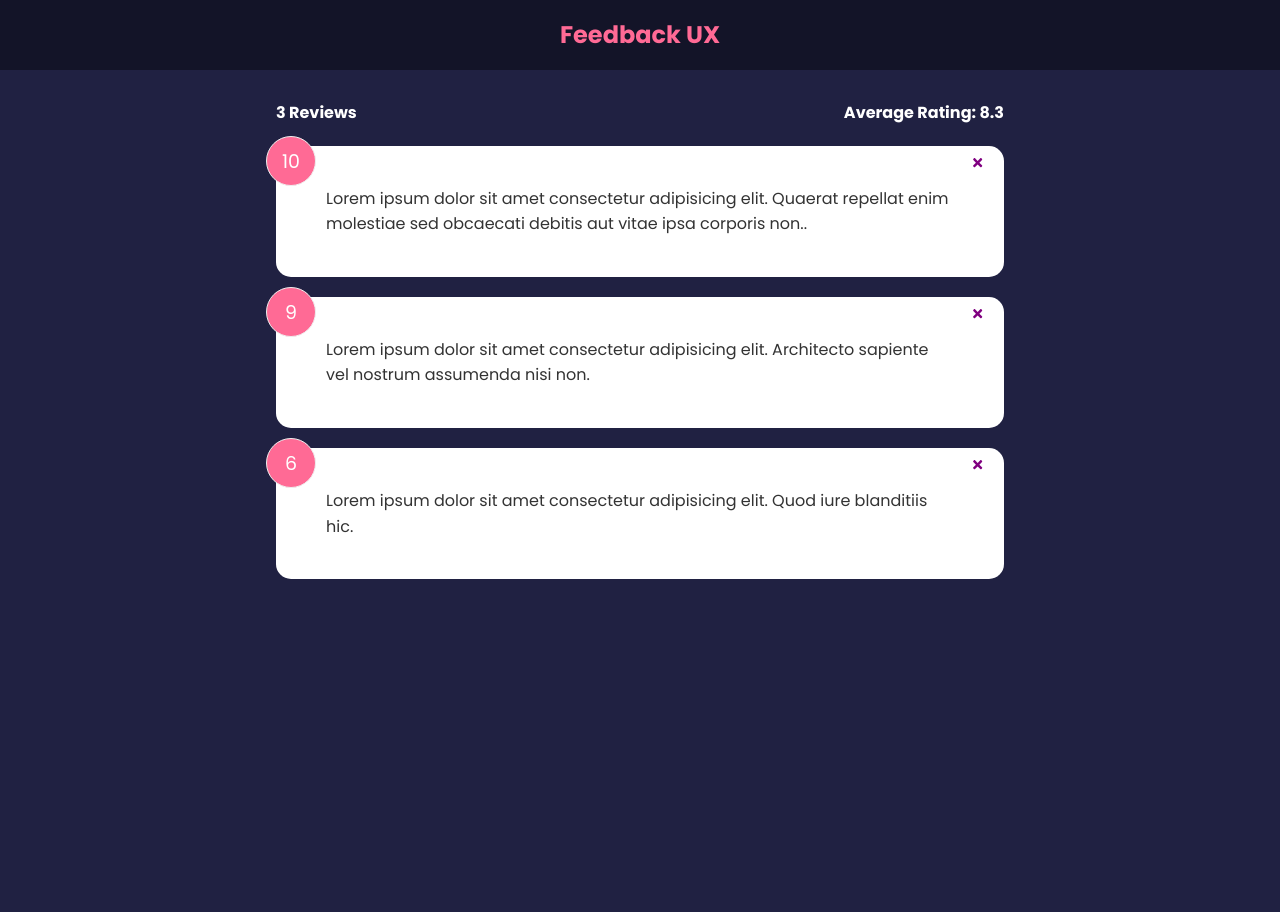
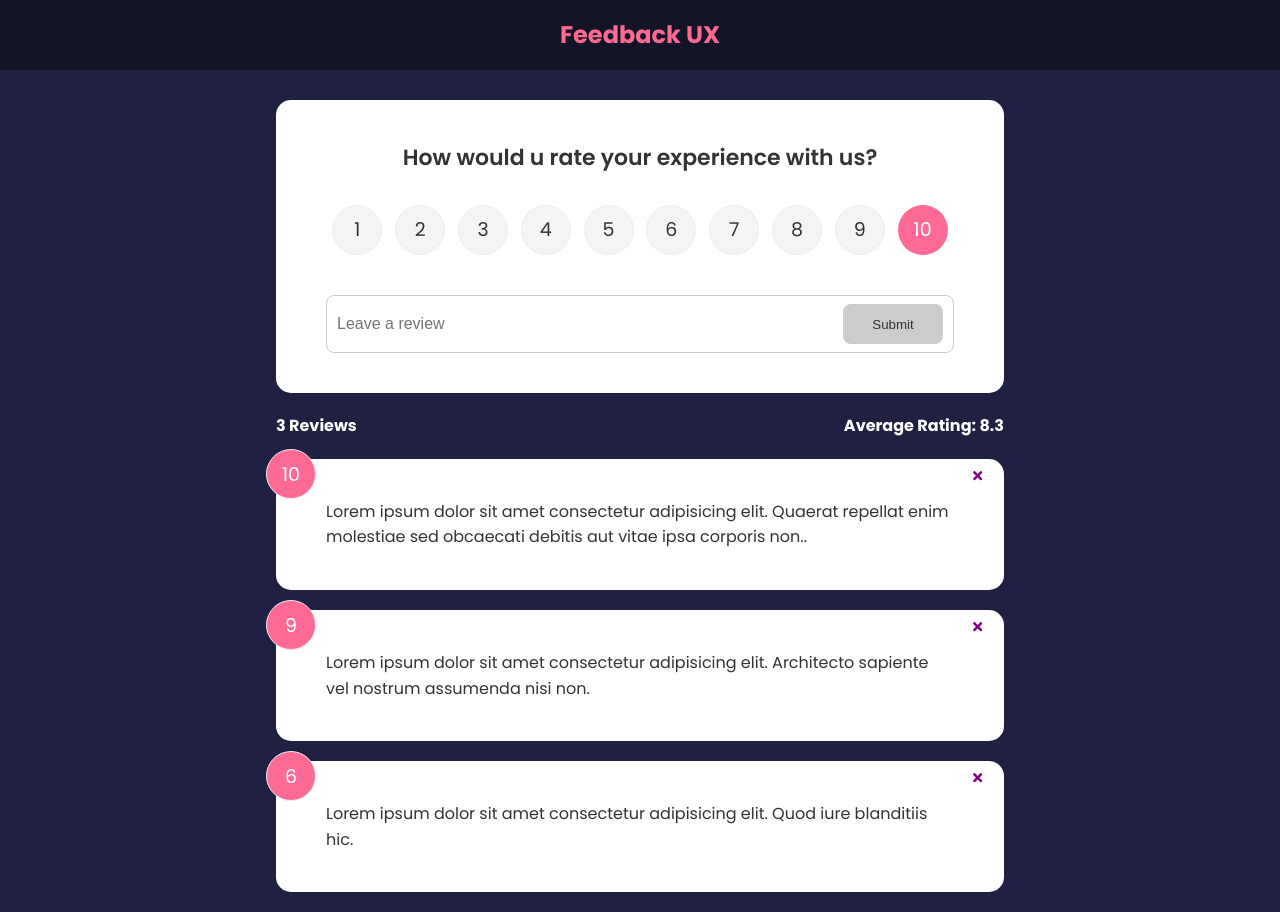
Before and after one commit to raunak96/feedback-app, a React (Create React App) app: page / in a window 1280 px wide. Before the commit the page ends 800 px from the top, so only its background shows below. Built offline with nearby package versions, Linux system fonts and the light colour scheme.

Commit message:
adding feedback and little animation added

```diff
--- a/package.json
+++ b/package.json
@@ -6,10 +6,12 @@
     "@testing-library/jest-dom": "^5.16.5",
     "@testing-library/react": "^13.4.0",
     "@testing-library/user-event": "^13.5.0",
+    "framer-motion": "^7.5.1",
     "react": "^18.2.0",
     "react-dom": "^18.2.0",
     "react-icons": "^4.4.0",
     "react-scripts": "5.0.1",
+    "uuid": "^9.0.0",
     "web-vitals": "^2.1.4"
   },
   "scripts": {
--- a/src/App.js
+++ b/src/App.js
@@ -1,8 +1,10 @@
 import { useState } from "react";
+import FeedbackForm from "./components/FeedbackForm";
 import FeedbackList from "./components/FeedbackList";
 import Header from "./components/Header";
 import Stats from "./components/Stats";
 import FeedbackData from "./data/FeedbackData";
+import { v4 as uuidv4 } from "uuid";
 
 const App = () => {
 	const [feedback, setFeedback] = useState(FeedbackData);
@@ -10,10 +12,15 @@
 		if (window.confirm("Are you sure you want to delete?"))
 			setFeedback(prev => prev.filter(item => item.id !== id));
 	};
+	const addFeedback = newFeedback => {
+		newFeedback.id = uuidv4();
+		setFeedback(prev => [newFeedback, ...prev]);
+	};
 	return (
 		<>
 			<Header />
 			<div className="container">
+				<FeedbackForm handleAdd={addFeedback} />
 				<Stats feedback={feedback} />
 				<FeedbackList
 					feedback={feedback}
--- /dev/null
+++ b/src/components/FeedbackForm.jsx
@@ -0,0 +1,60 @@
+import { useRef, useState } from "react";
+import RatingSelect from "./RatingSelect";
+import Button from "./shared/Button";
+import Card from "./shared/Card";
+import PropTypes from "prop-types";
+
+const FeedbackForm = ({ handleAdd }) => {
+	const textRef = useRef();
+	const ratingRef = useRef();
+	const [message, setMessage] = useState("");
+	const [isDisabled, setIsDisabled] = useState(true);
+	const [reset, setReset] = useState(0);
+	const handleSubmit = e => {
+		e.preventDefault();
+		if (isDisabled) return;
+		const newFeedback = {
+			text: textRef.current.value,
+			rating: +ratingRef.current.value,
+		};
+		handleAdd(newFeedback);
+		e.target.reset();
+		setReset(prev => prev ^ 1);
+	};
+	const handleChange = () => {
+		if (textRef.current?.value === "") {
+			setIsDisabled(true);
+			setMessage("");
+		} else if (textRef.current?.value?.trim()?.length >= 10) {
+			setIsDisabled(false);
+			setMessage("");
+		} else {
+			setIsDisabled(true);
+			setMessage("Text must be at least 10 characters long");
+		}
+	};
+	return (
+		<Card>
+			<form onSubmit={handleSubmit}>
+				<h2>How would u rate your experience with us?</h2>
+				<RatingSelect ref={ratingRef} reset={reset} />
+				<div className="input-group">
+					<input
+						ref={textRef}
+						type="text"
+						placeholder="Leave a review"
+						onChange={handleChange}
+					/>
+					<Button type="submit" isDisabled={isDisabled}>
+						Submit
+					</Button>
+				</div>
+				{message && <div className="message">{message}</div>}
+			</form>
+		</Card>
+	);
+};
+FeedbackForm.propTypes = {
+	handleAdd: PropTypes.func.isRequired,
+};
+export default FeedbackForm;
--- a/src/components/FeedbackList.jsx
+++ b/src/components/FeedbackList.jsx
@@ -1,17 +1,26 @@
 import FeedbackItem from "./FeedbackItem";
 import PropTypes from "prop-types";
+import { AnimatePresence, motion } from "framer-motion";
 
 const FeedbackList = ({ feedback, handleDelete }) => {
 	return !feedback || feedback.length === 0 ? (
 		<p>No Feedbacks to Show</p>
 	) : (
 		<div className="feedback-list">
+			<AnimatePresence></AnimatePresence>
 			{feedback.map(item => (
-				<FeedbackItem
+				<motion.div
 					key={item.id}
-					item={item}
-					handleDelete={handleDelete}
-				/>
+					initial={{ opacity: 0 }}
+					animate={{ opacity: 1 }}
+					transition={{ duration: 1 }}
+					exit={{ opacity: 0 }}>
+					<FeedbackItem
+						key={item.id}
+						item={item}
+						handleDelete={handleDelete}
+					/>
+				</motion.div>
 			))}
 		</div>
 	);
@@ -19,7 +28,7 @@
 FeedbackList.propTypes = {
 	feedback: PropTypes.arrayOf(
 		PropTypes.shape({
-			id: PropTypes.number.isRequired,
+			id: PropTypes.string.isRequired,
 			text: PropTypes.string.isRequired,
 			rating: PropTypes.number.isRequired,
 		})
--- /dev/null
+++ b/src/components/RatingSelect.jsx
@@ -0,0 +1,29 @@
+import { forwardRef, useEffect, useId, useState } from "react";
+
+const RatingSelect = forwardRef(({ reset }, ref) => {
+	const [rating, setRating] = useState(10);
+	const id = useId();
+	useEffect(() => {
+		setRating(10);
+	}, [reset]);
+	return (
+		<ul className="rating">
+			{[...Array(10)].map((_, i) => (
+				<li key={`${id}-${i + 1}`}>
+					<input
+						type="radio"
+						name="rating"
+						id={`${id}-${i + 1}`}
+						value={i + 1}
+						checked={rating === i + 1}
+						onChange={e => setRating(+e.target.value)}
+						ref={rating === i + 1 ? ref : null}
+					/>
+					<label htmlFor={`${id}-${i + 1}`}>{i + 1}</label>
+				</li>
+			))}
+		</ul>
+	);
+});
+
+export default RatingSelect;
--- /dev/null
+++ b/src/components/shared/Button.jsx
@@ -0,0 +1,24 @@
+import PropTypes from "prop-types";
+
+const Button = ({ children, version, type, isDisabled }) => {
+	return (
+		<button
+			type={type}
+			disabled={isDisabled}
+			className={`btn btn-${version}`}>
+			{children}
+		</button>
+	);
+};
+Button.defaultProps = {
+	version: "primary",
+	type: "button",
+	isDisabled: false,
+};
+Button.propTypes = {
+	children: PropTypes.node.isRequired,
+	version: PropTypes.string,
+	type: PropTypes.string,
+	isDisabled: PropTypes.bool,
+};
+export default Button;
--- a/src/data/FeedbackData.js
+++ b/src/data/FeedbackData.js
@@ -1,16 +1,16 @@
 const FeedbackData = [
 	{
-		id: 1,
+		id: "1",
 		rating: 10,
 		text: "Lorem ipsum dolor sit amet consectetur adipisicing elit. Quaerat repellat enim molestiae sed obcaecati debitis aut vitae ipsa corporis non..",
 	},
 	{
-		id: 2,
+		id: "2",
 		rating: 9,
 		text: "Lorem ipsum dolor sit amet consectetur adipisicing elit. Architecto sapiente vel nostrum assumenda nisi non.",
 	},
 	{
-		id: 3,
+		id: "3",
 		rating: 6,
 		text: "Lorem ipsum dolor sit amet consectetur adipisicing elit. Quod iure blanditiis hic.",
 	},
--- a/src/index.css
+++ b/src/index.css
@@ -165,7 +165,7 @@
 .btn:disabled {
     background-color: #cccccc;
     color: #333;
-    cursor: auto;
+    cursor: not-allowed;
 }
 
 .btn:disabled:hover {
```
Also changed, not shown: 1 other file (tests, documents, lock files or other folders).
